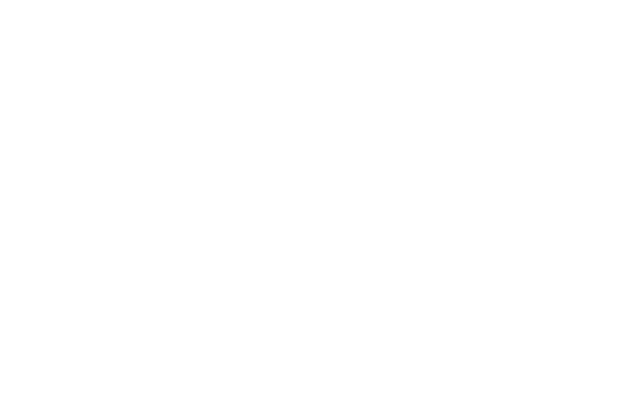
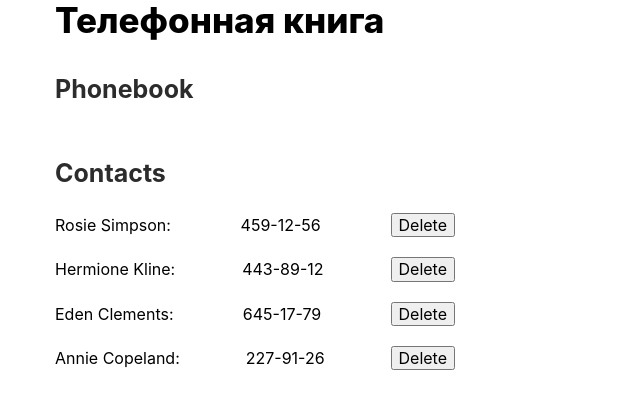
Before and after one commit to Anna-Sergeevna/goit-react-hw-02-phonebook, a React (Create React App) app: page / in a window 1280 px wide. Shown: the top 408 px of the page, without its empty margins (0-640 px from the left). Built offline with nearby package versions, Linux system fonts and the light colour scheme.

Commit message:
Добавляет ContactList и кнопку Delete

```diff
--- a/src/App.js
+++ b/src/App.js
@@ -1,11 +1,47 @@
+import React, { Component } from "react";
+
 import Container from 'components/Container';
 import Section from 'components/Section';
+
+// import ContactForm from 'components/ContactForm';
+// import Filter from 'components/Filter';
+import ContactList from 'components/ContactList';
+
 import './App.css';
 
-export default function App() {
+class App extends Component {
+
+  state = {
+    contacts: [
+      { id: 'id-1', name: 'Rosie Simpson', number: '459-12-56' },
+      { id: 'id-2', name: 'Hermione Kline', number: '443-89-12' },
+      { id: 'id-3', name: 'Eden Clements', number: '645-17-79' },
+      { id: 'id-4', name: 'Annie Copeland', number: '227-91-26' },
+    ],
+    filter: '',
+  };
+
+  deleteContact = contactId => {
+  this.setState(prevState => ({
+    contacts: prevState.contacts.filter(contact => contact.id !== contactId)
+  }))
+};
+
+  render() {
+    const { contacts } = this.state;
+
   return (
-    <Container title="">
-      <Section title=""></Section>
+    <Container title="Телефонная книга">
+      <Section title="Phonebook">
+        {/* <ContactForm/> */}
+      </Section>
+      <Section title="Contacts">
+        {/* <Filter/> */}
+        <ContactList contacts={contacts} onDeleteContact={this.deleteContact}/>
+      </Section>
     </Container>
   );
+  }
 }
+
+export default App;
--- /dev/null
+++ b/src/components/ContactForm/ContactForm.jsx
@@ -0,0 +1,2 @@
+// import PropTypes from 'prop-types';
+// import s from './ContactForm.module.css';
--- /dev/null
+++ b/src/components/ContactForm/index.js
@@ -0,0 +1 @@
+export { default } from './ContactForm';
--- /dev/null
+++ b/src/components/ContactList/ContactList.jsx
@@ -0,0 +1,30 @@
+import PropTypes from 'prop-types';
+import s from './ContactList.module.css';
+
+const ContactList = ({ contacts, onDeleteContact }) => (
+  <ul className={s.list}>
+    {contacts.map(({id, name, number}) => (
+      <li key={id} className={s.item}>
+        <p className={s.name}>{name}:</p>
+        <p className={s.number}>{number}</p>
+
+        <button
+        type="button"
+        className={s.button}
+        onClick={() => onDeleteContact(id)}>Delete</button>
+      </li>
+    ))}
+  </ul>
+);
+
+ContactList.propTypes = {
+  contacts: PropTypes.arrayOf(
+    PropTypes.shape({
+      name: PropTypes.string.isRequired,
+      number: PropTypes.string.isRequired,
+      id: PropTypes.string.isRequired,
+    }),
+  ).isRequired,
+};
+
+export default ContactList;
--- /dev/null
+++ b/src/components/ContactList/ContactList.module.css
@@ -0,0 +1,18 @@
+.list {
+  width: 400px;
+}
+
+.item {
+  display: flex;
+  align-items: center;
+  justify-content: space-between;
+  padding-bottom: 20px;
+}
+
+/* .name {
+  margin-right: 10px;
+}
+
+.number {
+  margin-right: 20px;
+} */
--- /dev/null
+++ b/src/components/ContactList/index.js
@@ -0,0 +1 @@
+export { default } from './ContactList';
--- /dev/null
+++ b/src/components/Filter/Filter.jsx
@@ -0,0 +1,2 @@
+// import PropTypes from 'prop-types';
+// import s from './Filter.module.css';
--- /dev/null
+++ b/src/components/Filter/index.js
@@ -0,0 +1 @@
+export { default } from './Filter';
```
Also changed, not shown: src/components/ContactForm/ContactForm.module.css (added), src/components/Filter/Filter.module.css (added).
